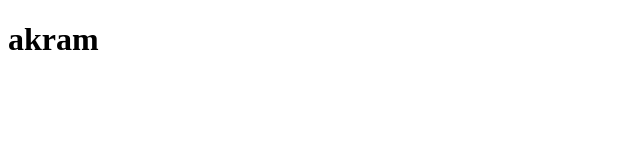
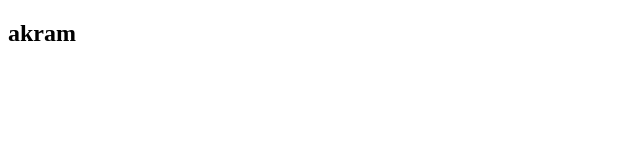
Before and after one commit to AdhamAkram/Project, a plain HTML site: page index.html in a window 1280 px wide. Shown: the whole page, without its empty margins (0-640 px from the left). Drawn offline with Linux system fonts and the light colour scheme.

Commit message:
Update index.html

```diff
--- a/index.html
+++ b/index.html
@@ -6,6 +6,6 @@
     <title>Document</title>
 </head>
 <body>
-    <h1>akram</h1>
+    <h2>akram</h2>
 </body>
 </html>
```
